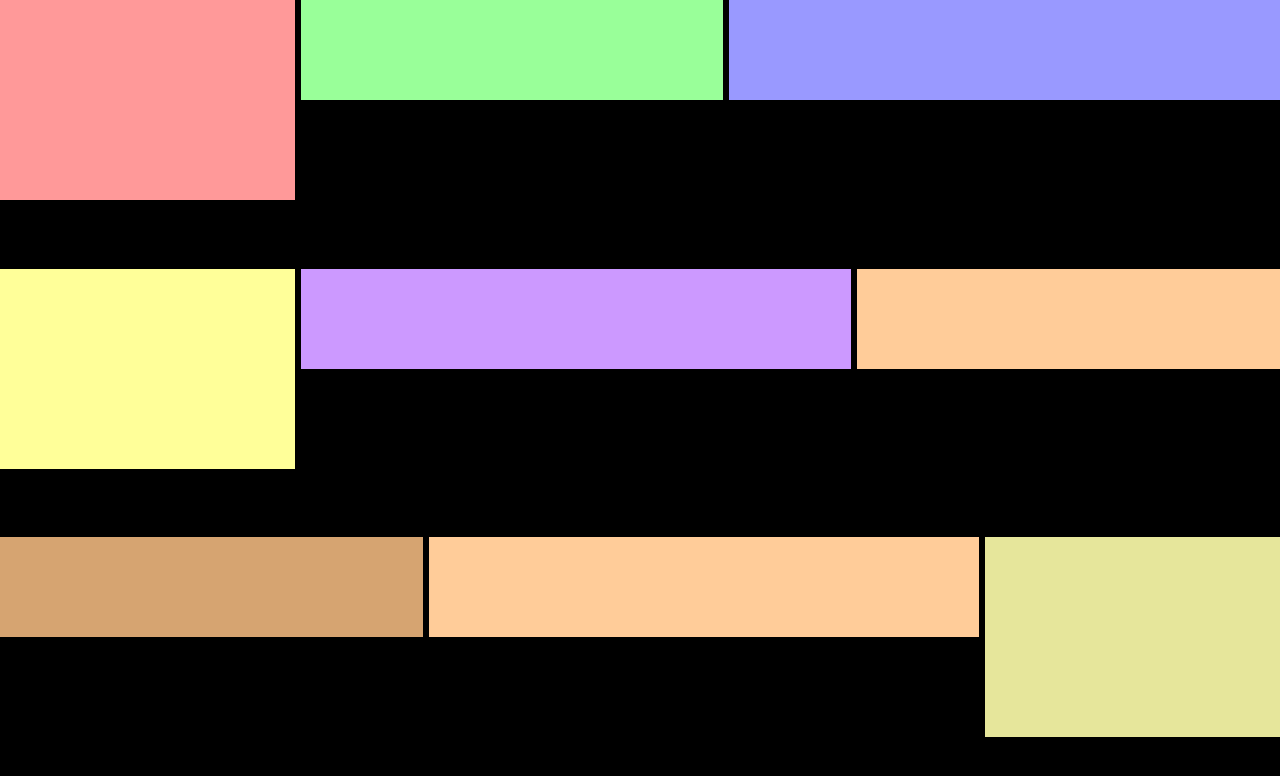
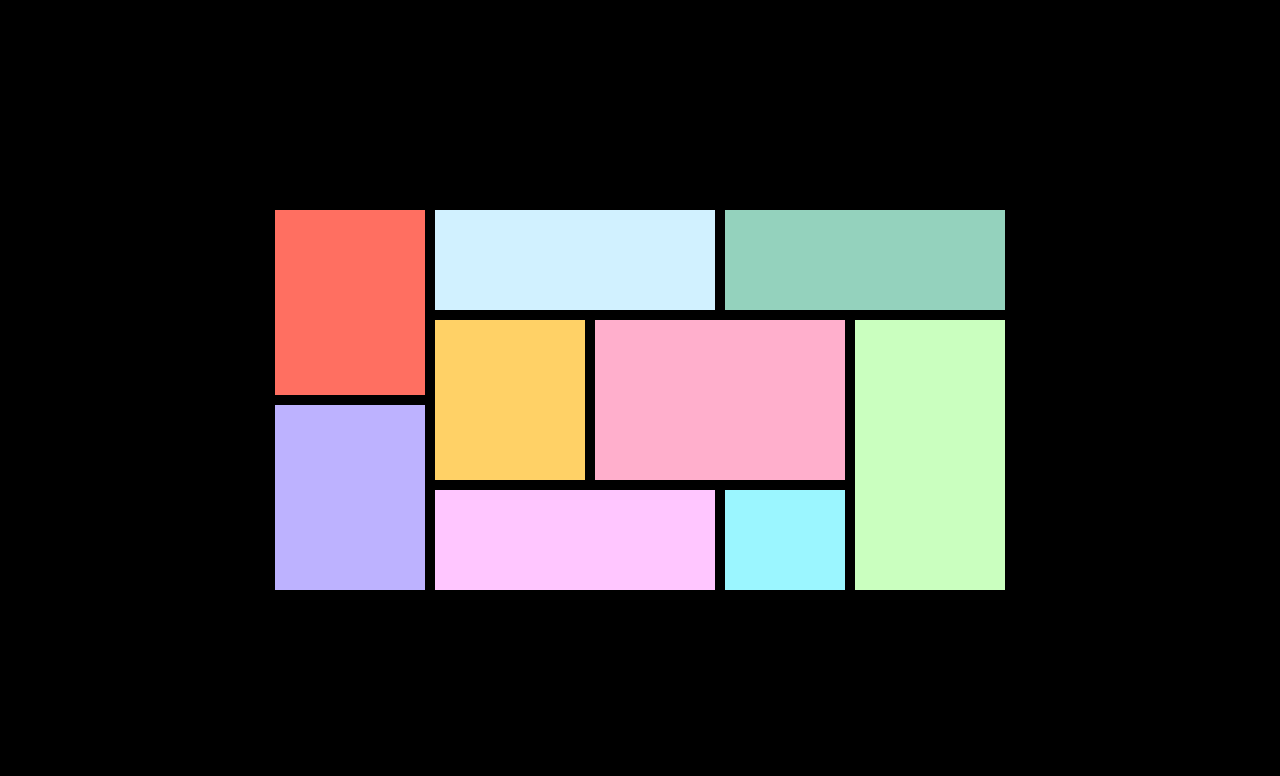
Before and after one commit to ShahrozeKhan24/flexbox2, a plain HTML site: page index.html in a window 1280 px wide. Drawn offline with Linux system fonts and the light colour scheme.

Commit message:
Update style.css

```diff
--- a/style.css
+++ b/style.css
@@ -3,71 +3,67 @@
   padding: 0;
 }
 
-.container {
+body {
+  background-color: #000000;
   display: flex;
-  flex-wrap: wrap;
-  gap: 6px;
-  background-color: black;
+  justify-content: center;
+  align-items: center;
   height: 100vh;
 }
 
-.item {
-  background-color: #f2f2f2;
-  display: flex;
-  align-items: center;
-  justify-content: center;
+.container {
+  display: grid;
+  grid-template-columns: 150px 150px 120px 120px 150px;
+  grid-template-rows: 100px 75px 75px 100px;
+  grid-template-areas:
+    "item1 item2 item2 item3 item3"
+    "item1 item4 item5 item5 item6"
+    "item7 item4 item5 item5 item6"
+    "item7 item8 item8 item9 item6";
+  grid-gap: 10px;
 }
 
 .item1 {
-  flex: 1 1 20%;
-  height: 200px;
-  background-color: #ff9999;
+  background-color: #ff6f61;
+  grid-area: item1;
 }
 
 .item2 {
-  flex: 1 1 30%;
-  height: 100px;
-  background-color: #99ff99;
+  background-color: #d1f1ff;
+  grid-area: item2;
 }
 
 .item3 {
-  flex: 1 1 40%;
-  height: 100px;
-  background-color: #9999ff;
+  background-color: #94d2bd;
+  grid-area: item3;
 }
 
 .item4 {
-  flex: 1 1 20%;
-  height: 200px;
-  background-color: #ffff99;
+  background-color: #ffd166;
+  grid-area: item4;
 }
 
 .item5 {
-  flex: 1 1 40%;
-  height: 100px;
-  background-color: #cc99ff;
+  background-color: #ffafcc;
+  grid-area: item5;
 }
 
 .item6 {
-  flex: 1 1 30%;
-  height: 100px;
-  background-color: #ffcc99;
+  background-color: #caffbf;
+  grid-area: item6;
 }
 
 .item7 {
-  flex: 1 1 30%;
-  height: 100px;
-  background-color: #d6a471;
+  background-color: #bdb2ff;
+  grid-area: item7;
 }
 
 .item8 {
-  flex: 1 1 40%;
-  height: 100px;
-  background-color: #ffcc99;
+  background-color: #ffc6ff;
+  grid-area: item8;
 }
 
 .item9 {
-  flex: 1 1 20%;
-  height: 200px;
-  background-color: #e6e69b;
+  background-color: #9bf6ff;
+  grid-area: item9;
 }
```
